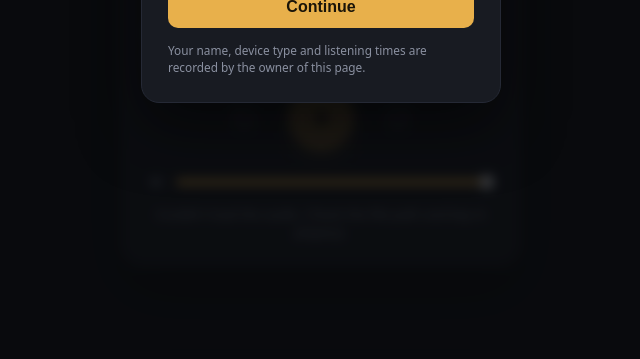
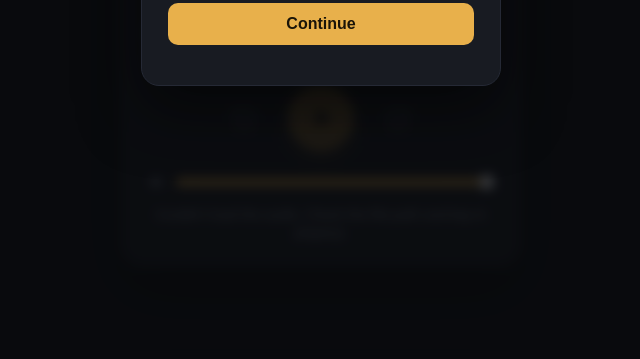
Before and after one commit to np-120/AA, a plain HTML site: page index.html in a window 1280 px wide. Shown: the part 441-800 px from the top of the page, without its empty margins (319-959 px from the left). Drawn offline with Linux system fonts and the light colour scheme; no server answers.

Commit message:
Update index.html

```diff
--- a/index.html
+++ b/index.html
@@ -185,7 +185,7 @@
       <input id="nameInput" name="name" type="text" maxlength="60" placeholder="Your name" autocomplete="name" required>
       <div class="err" id="nameErr"></div>
       <button type="submit">Continue</button>
-      <p class="note">Your name, device type and listening times are recorded by the owner of this page.</p>
+      <p class="note"></p>
     </form>
   </div>
 
```
